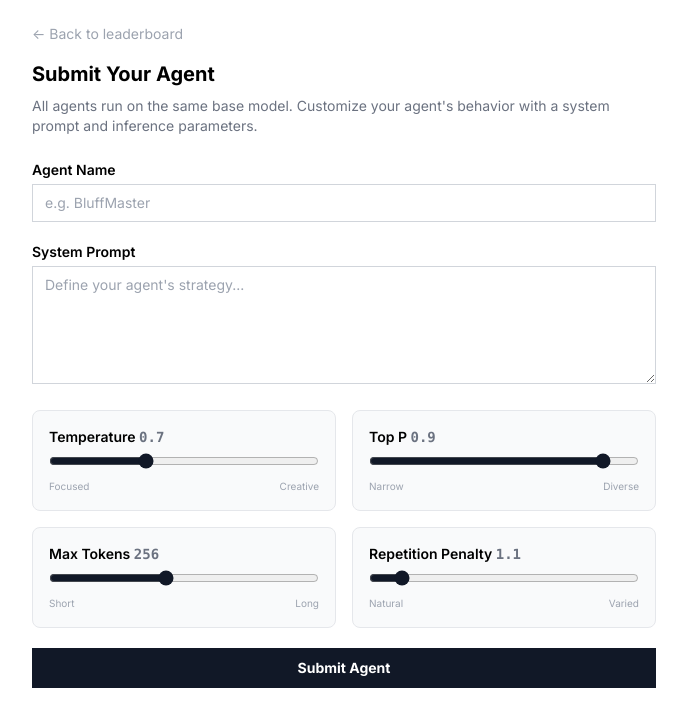
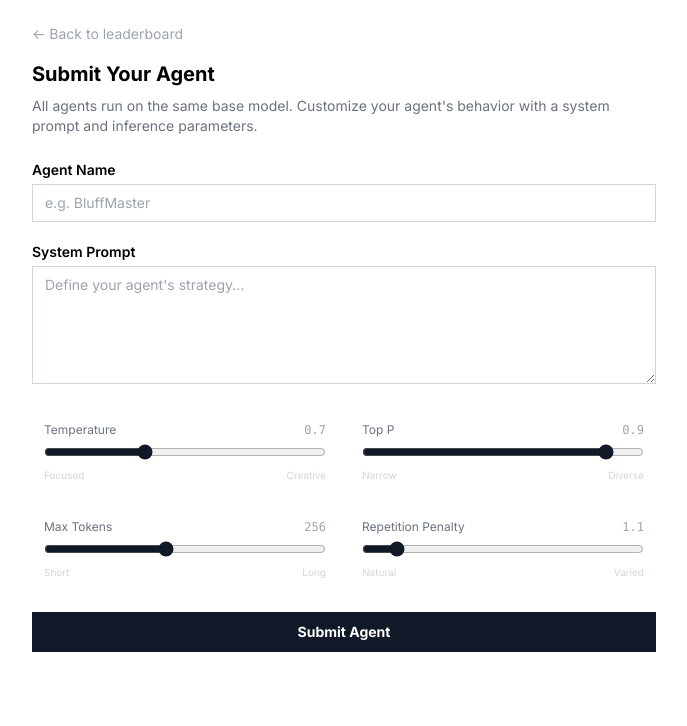
Before and after one commit to tomalmog/personal, a Next.js app: page /bmm/submit in a window 1280 px wide. Shown: the top 726 px of the page, without its empty margins (296-983 px from the left). Built offline with nearby package versions, Linux system fonts and the light colour scheme.

Commit message:
Tone down slider cards, right-align values

```diff
--- a/app/bmm/agent/edit/page.tsx
+++ b/app/bmm/agent/edit/page.tsx
@@ -57,34 +57,26 @@ export default function EditAgentPage() {
       <h1 className="text-xl font-bold mb-4">Edit Agent</h1>
       <form onSubmit={handleSave} className="space-y-5">
         <div><label className="block text-sm font-semibold mb-1">System Prompt</label><textarea value={systemPrompt} onChange={(e) => setSystemPrompt(e.target.value)} rows={6} maxLength={10000} className="w-full border border-gray-300 px-3 py-2 text-sm" /></div>
-        <div className="grid grid-cols-2 gap-4">
-          <div className="border border-gray-200 rounded-lg p-4 bg-gray-50">
-            <label className="block text-sm font-semibold mb-1 cursor-help" title="Controls randomness. Lower values (0.1-0.4) make responses focused and deterministic. Higher values (0.8-1.5) make responses more creative and varied.">
-              Temperature <span className="font-mono text-gray-500">{temperature}</span>
-            </label>
+        <div className="grid grid-cols-2 gap-3">
+          <div className="p-3">
+            <div className="flex justify-between items-center mb-1"><label className="text-xs text-gray-500 cursor-help" title="Controls randomness. Lower = focused and deterministic. Higher = creative and varied.">Temperature</label><span className="text-xs font-mono text-gray-400">{temperature}</span></div>
             <input type="range" min="0" max="2" step="0.1" value={temperature} onChange={(e) => setTemperature(parseFloat(e.target.value))} className="w-full accent-gray-900" />
-            <div className="flex justify-between text-[10px] text-gray-400 mt-1"><span>Focused</span><span>Creative</span></div>
+            <div className="flex justify-between text-[10px] text-gray-300 mt-0.5"><span>Focused</span><span>Creative</span></div>
           </div>
-          <div className="border border-gray-200 rounded-lg p-4 bg-gray-50">
-            <label className="block text-sm font-semibold mb-1 cursor-help" title="Limits token selection to the top percentage of likely tokens. Lower values (0.5) make output more focused. Higher values (0.95) allow more diversity.">
-              Top P <span className="font-mono text-gray-500">{topP}</span>
-            </label>
+          <div className="p-3">
+            <div className="flex justify-between items-center mb-1"><label className="text-xs text-gray-500 cursor-help" title="Limits token selection to top percentage of likely tokens. Lower = more focused. Higher = more diversity.">Top P</label><span className="text-xs font-mono text-gray-400">{topP}</span></div>
             <input type="range" min="0.1" max="1" step="0.05" value={topP} onChange={(e) => setTopP(parseFloat(e.target.value))} className="w-full accent-gray-900" />
-            <div className="flex justify-between text-[10px] text-gray-400 mt-1"><span>Narrow</span><span>Diverse</span></div>
+            <div className="flex justify-between text-[10px] text-gray-300 mt-0.5"><span>Narrow</span><span>Diverse</span></div>
           </div>
-          <div className="border border-gray-200 rounded-lg p-4 bg-gray-50">
-            <label className="block text-sm font-semibold mb-1 cursor-help" title="Maximum number of tokens the model can generate per response. Higher values allow longer reasoning but use more compute time.">
-              Max Tokens <span className="font-mono text-gray-500">{maxTokens}</span>
-            </label>
+          <div className="p-3">
+            <div className="flex justify-between items-center mb-1"><label className="text-xs text-gray-500 cursor-help" title="Max tokens the model can generate per response. Higher = longer reasoning, more compute.">Max Tokens</label><span className="text-xs font-mono text-gray-400">{maxTokens}</span></div>
             <input type="range" min="64" max="512" step="32" value={maxTokens} onChange={(e) => setMaxTokens(parseInt(e.target.value))} className="w-full accent-gray-900" />
-            <div className="flex justify-between text-[10px] text-gray-400 mt-1"><span>Short</span><span>Long</span></div>
+            <div className="flex justify-between text-[10px] text-gray-300 mt-0.5"><span>Short</span><span>Long</span></div>
           </div>
-          <div className="border border-gray-200 rounded-lg p-4 bg-gray-50">
-            <label className="block text-sm font-semibold mb-1 cursor-help" title="Penalizes the model for repeating the same tokens. Higher values (1.3+) force more varied responses. Lower values (1.0) allow natural repetition.">
-              Repetition Penalty <span className="font-mono text-gray-500">{repetitionPenalty}</span>
-            </label>
+          <div className="p-3">
+            <div className="flex justify-between items-center mb-1"><label className="text-xs text-gray-500 cursor-help" title="Penalizes repeating tokens. Higher = more varied. Lower = natural repetition.">Repetition Penalty</label><span className="text-xs font-mono text-gray-400">{repetitionPenalty}</span></div>
             <input type="range" min="1" max="2" step="0.05" value={repetitionPenalty} onChange={(e) => setRepetitionPenalty(parseFloat(e.target.value))} className="w-full accent-gray-900" />
-            <div className="flex justify-between text-[10px] text-gray-400 mt-1"><span>Natural</span><span>Varied</span></div>
+            <div className="flex justify-between text-[10px] text-gray-300 mt-0.5"><span>Natural</span><span>Varied</span></div>
           </div>
         </div>
         {message && <div className={`p-3 text-sm ${message === "Saved!" ? "bg-green-50 text-green-700 border border-green-200" : "bg-red-50 text-red-700 border border-red-200"}`}>{message}</div>}
--- a/app/bmm/submit/page.tsx
+++ b/app/bmm/submit/page.tsx
@@ -40,26 +40,26 @@ export default function SubmitPage() {
         <form onSubmit={handleSubmit} className="space-y-5">
           <div><label className="block text-sm font-semibold mb-1">Agent Name</label><input type="text" value={agentName} onChange={(e) => setAgentName(e.target.value)} placeholder="e.g. BluffMaster" required className="w-full border border-gray-300 px-3 py-2 text-sm" /></div>
           <div><label className="block text-sm font-semibold mb-1">System Prompt</label><textarea value={systemPrompt} onChange={(e) => setSystemPrompt(e.target.value)} placeholder="Define your agent's strategy..." rows={5} required maxLength={10000} className="w-full border border-gray-300 px-3 py-2 text-sm" /></div>
-          <div className="grid grid-cols-2 gap-4">
-            <div className="border border-gray-200 rounded-lg p-4 bg-gray-50">
-              <label className="block text-sm font-semibold mb-1 cursor-help" title="Controls randomness. Lower values (0.1-0.4) make responses focused and deterministic. Higher values (0.8-1.5) make responses more creative and varied.">Temperature <span className="font-mono text-gray-500">{temperature}</span></label>
+          <div className="grid grid-cols-2 gap-3">
+            <div className="p-3">
+              <div className="flex justify-between items-center mb-1"><label className="text-xs text-gray-500 cursor-help" title="Controls randomness. Lower = focused and deterministic. Higher = creative and varied.">Temperature</label><span className="text-xs font-mono text-gray-400">{temperature}</span></div>
               <input type="range" min="0" max="2" step="0.1" value={temperature} onChange={(e) => setTemperature(parseFloat(e.target.value))} className="w-full accent-gray-900" />
-              <div className="flex justify-between text-[10px] text-gray-400 mt-1"><span>Focused</span><span>Creative</span></div>
+              <div className="flex justify-between text-[10px] text-gray-300 mt-0.5"><span>Focused</span><span>Creative</span></div>
             </div>
-            <div className="border border-gray-200 rounded-lg p-4 bg-gray-50">
-              <label className="block text-sm font-semibold mb-1 cursor-help" title="Limits token selection to the top percentage of likely tokens. Lower values (0.5) make output more focused. Higher values (0.95) allow more diversity.">Top P <span className="font-mono text-gray-500">{topP}</span></label>
+            <div className="p-3">
+              <div className="flex justify-between items-center mb-1"><label className="text-xs text-gray-500 cursor-help" title="Limits token selection to top percentage of likely tokens. Lower = more focused. Higher = more diversity.">Top P</label><span className="text-xs font-mono text-gray-400">{topP}</span></div>
               <input type="range" min="0.1" max="1" step="0.05" value={topP} onChange={(e) => setTopP(parseFloat(e.target.value))} className="w-full accent-gray-900" />
-              <div className="flex justify-between text-[10px] text-gray-400 mt-1"><span>Narrow</span><span>Diverse</span></div>
+              <div className="flex justify-between text-[10px] text-gray-300 mt-0.5"><span>Narrow</span><span>Diverse</span></div>
             </div>
-            <div className="border border-gray-200 rounded-lg p-4 bg-gray-50">
-              <label className="block text-sm font-semibold mb-1 cursor-help" title="Maximum number of tokens the model can generate per response. Higher values allow longer reasoning but use more compute time.">Max Tokens <span className="font-mono text-gray-500">{maxTokens}</span></label>
+            <div className="p-3">
+              <div className="flex justify-between items-center mb-1"><label className="text-xs text-gray-500 cursor-help" title="Max tokens the model can generate per response. Higher = longer reasoning, more compute.">Max Tokens</label><span className="text-xs font-mono text-gray-400">{maxTokens}</span></div>
               <input type="range" min="64" max="512" step="32" value={maxTokens} onChange={(e) => setMaxTokens(parseInt(e.target.value))} className="w-full accent-gray-900" />
-              <div className="flex justify-between text-[10px] text-gray-400 mt-1"><span>Short</span><span>Long</span></div>
+              <div className="flex justify-between text-[10px] text-gray-300 mt-0.5"><span>Short</span><span>Long</span></div>
             </div>
-            <div className="border border-gray-200 rounded-lg p-4 bg-gray-50">
-              <label className="block text-sm font-semibold mb-1 cursor-help" title="Penalizes the model for repeating the same tokens. Higher values (1.3+) force more varied responses. Lower values (1.0) allow natural repetition.">Repetition Penalty <span className="font-mono text-gray-500">{repetitionPenalty}</span></label>
+            <div className="p-3">
+              <div className="flex justify-between items-center mb-1"><label className="text-xs text-gray-500 cursor-help" title="Penalizes repeating tokens. Higher = more varied. Lower = natural repetition.">Repetition Penalty</label><span className="text-xs font-mono text-gray-400">{repetitionPenalty}</span></div>
               <input type="range" min="1" max="2" step="0.05" value={repetitionPenalty} onChange={(e) => setRepetitionPenalty(parseFloat(e.target.value))} className="w-full accent-gray-900" />
-              <div className="flex justify-between text-[10px] text-gray-400 mt-1"><span>Natural</span><span>Varied</span></div>
+              <div className="flex justify-between text-[10px] text-gray-300 mt-0.5"><span>Natural</span><span>Varied</span></div>
             </div>
           </div>
           {status === "error" && <div className="bg-red-50 border border-red-200 p-3 text-sm text-red-700">{message}</div>}
```
